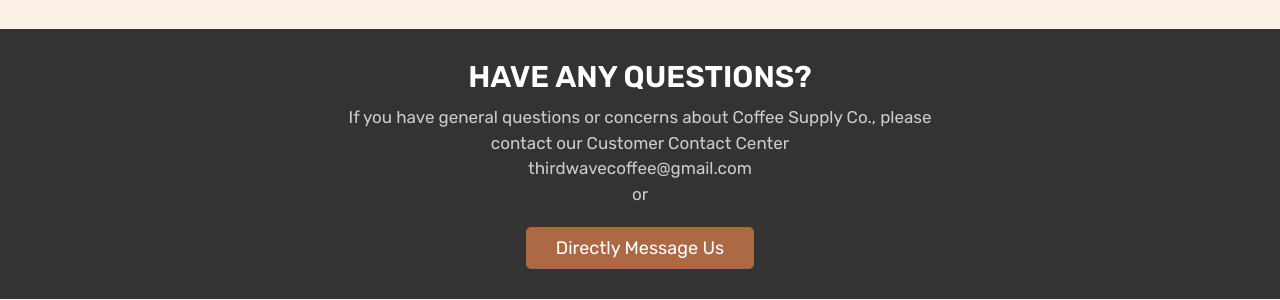
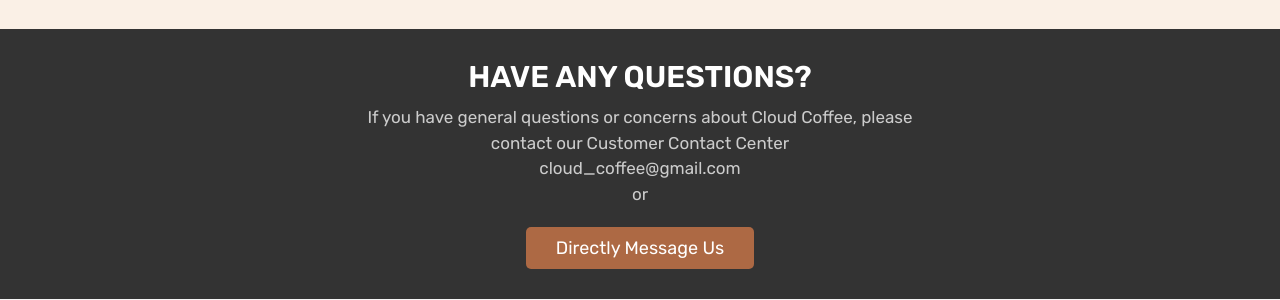
Before and after one commit to neveront/cloud-coffee, a PHP site: page /home.php in a window 1280 px wide. Shown: the part 2616-2916 px from the top of the page. Run offline with PHP 8.4, Linux system fonts and the light colour scheme; the visitor is signed in with stand-in values (Sample User, id 1); data that the repository does not hold is empty.

Commit message:
changed email and name of contact us part

```diff
--- a/home.php
+++ b/home.php
@@ -130,7 +130,7 @@
 
    <div class="content">
       <h3>have any questions?</h3>
-      <p>If you have general questions or concerns about Coffee Supply Co., please contact our Customer Contact Center </br>thirdwavecoffee@gmail.com</br>or</p>
+      <p>If you have general questions or concerns about Cloud Coffee, please contact our Customer Contact Center </br>cloud_coffee@gmail.com</br>or</p>
       <a href="contact.php" class="white-btn">directly message us</a>
    </div>
 
```
